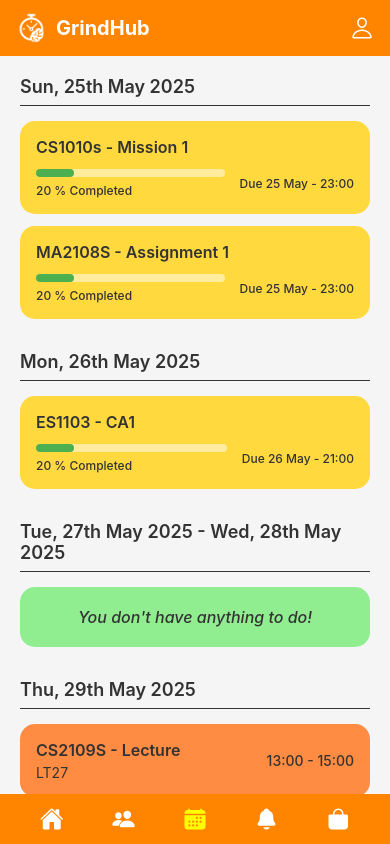
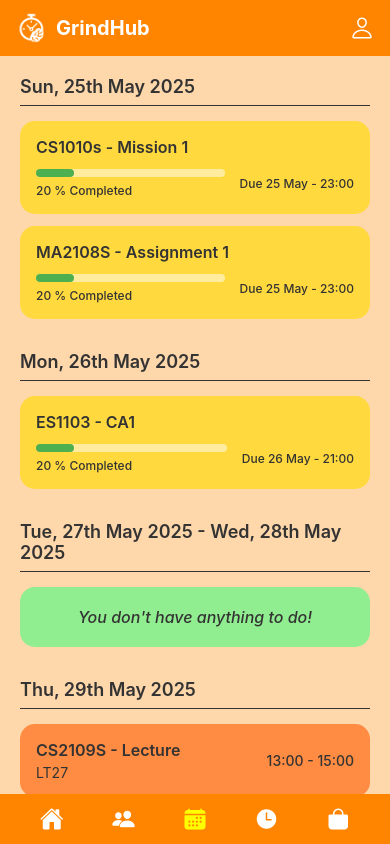
Before and after one commit to zayyankece/GrindHub, a React Native app in the folder frontend/: screen /Timetable in a window 390 px wide. Built offline with nearby package versions, Linux system fonts and the light colour scheme.

Commit message:
[fix] fix little things

```diff
--- a/frontend/screens/homepageScreens/Timetable.js
+++ b/frontend/screens/homepageScreens/Timetable.js
@@ -8,7 +8,6 @@ import {
   StatusBar,
   TouchableOpacity
 } from 'react-native';
-import { Ionicons } from '@expo/vector-icons';
 import GrindHubHeader from './components/GrindHubHeader';
 import GrindHubFooter from './components/GrindHubFooter';
 
@@ -133,7 +132,7 @@ const Timetable = ({navigation}) => {
 const styles = StyleSheet.create({
   container: {
     flex: 1,
-    backgroundColor: '#F5F5F5',
+    backgroundColor: '#FED7AA',
   },
   appName: {
     fontSize: 24,
--- a/frontend/screens/homepageScreens/UserProfile.js
+++ b/frontend/screens/homepageScreens/UserProfile.js
@@ -129,7 +129,7 @@ const UserProfile = ({navigation}) => {
 const styles = StyleSheet.create({
   container: {
     flex: 1,
-    backgroundColor: '#FFE5B4',
+    backgroundColor: '#FED7AA',
   },
   scrollContainer: {
     flex: 1,
--- a/frontend/screens/homepageScreens/components/GrindHubFooter.js
+++ b/frontend/screens/homepageScreens/components/GrindHubFooter.js
@@ -44,9 +44,9 @@ const GrindHubFooter = ({ navigation, activeTab }) => {
 
         <TouchableOpacity style={styles.navItem}>
           <Ionicons
-            name="notifications"
+            name="time"
             size={24}
-            color={getIconColor("Notifications")}
+            color={getIconColor("TimeTracker")}
           />
         </TouchableOpacity>
 
--- a/frontend/screens/homepageScreens/groupChat/ChatScreen.js
+++ b/frontend/screens/homepageScreens/groupChat/ChatScreen.js
@@ -114,7 +114,7 @@ const ChatScreen = ({navigation}) => {
 const styles = StyleSheet.create({
   container: {
     flex: 1,
-    backgroundColor: '#FFE5B4',
+    backgroundColor: '#FED7AA',
   },
   backButton: {
     marginRight: 8,
--- a/frontend/screens/homepageScreens/groupChat/GroupChat.js
+++ b/frontend/screens/homepageScreens/groupChat/GroupChat.js
@@ -126,7 +126,7 @@ const GroupChat = ({navigation}) => {
 const styles = StyleSheet.create({
   container: {
     flex: 1,
-    backgroundColor: '#FFE5B4',
+    backgroundColor: '#FED7AA',
   },
   searchContainer: {
     paddingHorizontal: 16,
--- a/frontend/screens/homepageScreens/groupChat/GroupDescription.js
+++ b/frontend/screens/homepageScreens/groupChat/GroupDescription.js
@@ -64,7 +64,7 @@ const GroupDescription = ({navigation}) => {
 const styles = StyleSheet.create({
   container: {
     flex: 1,
-    backgroundColor: '#FFE5B4',
+    backgroundColor: '#FED7AA',
   },
   scrollContainer: {
     flex: 1,
```
